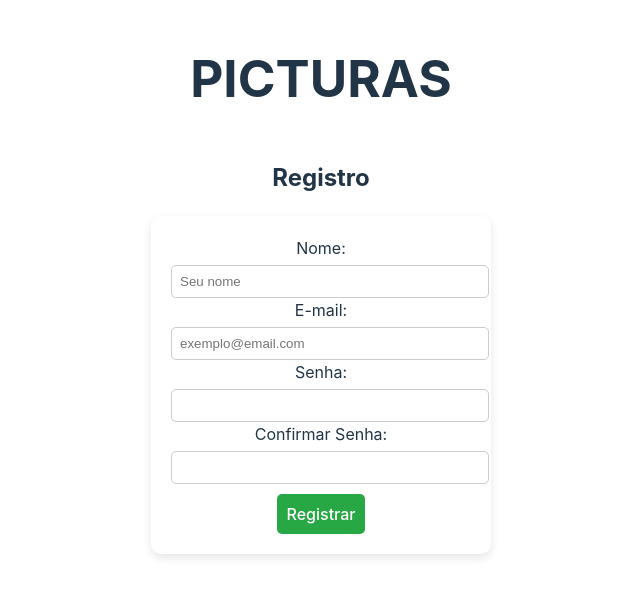
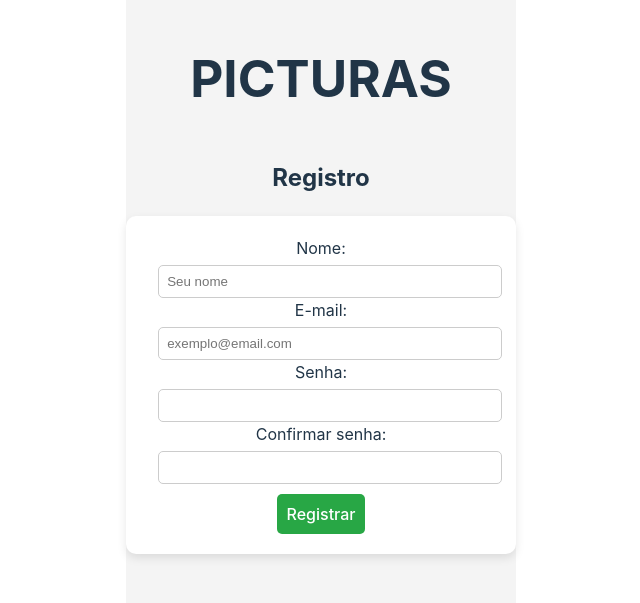
Before and after one commit to ajoaoalves/RAS, a Vue app in the folder frontend_src/pictuRAS-front/: page /register in a window 1280 px wide. Shown: the part 147-750 px from the top of the page, without its empty margins (319-959 px from the left). Built offline with nearby package versions, Linux system fonts and the light colour scheme.

Commit message:
Format fixes

```diff
--- a/frontend_src/pictuRAS-front/src/components/RegisterForm.vue
+++ b/frontend_src/pictuRAS-front/src/components/RegisterForm.vue
@@ -40,7 +40,7 @@
 
       <!-- Confirmar Senha -->
       <div>
-        <label for="confirmPassword" class="label">Confirmar Senha:</label>
+        <label for="confirmPassword" class="label">Confirmar senha:</label>
         <input
           v-model="confirmPassword"
           type="password"
--- a/frontend_src/pictuRAS-front/src/views/Register.vue
+++ b/frontend_src/pictuRAS-front/src/views/Register.vue
@@ -36,6 +36,7 @@ export default {
   align-items: center;
   justify-content: center;
   height: 100vh;
+  background-color: #f4f4f4;
 }
 
 .register-container {
@@ -43,6 +44,35 @@ export default {
   padding: 20px;
   border-radius: 10px;
   box-shadow: 0px 4px 10px rgba(0, 0, 0, 0.1);
-  width: 300px;
+  width: 350px;
+  display: flex;
+  flex-direction: column;
+  align-items: center;
+}
+
+.input-field {
+  width: 100%;
+  padding: 8px;
+  margin-top: 5px;
+  border: 1px solid #ccc;
+  border-radius: 5px;
+  text-align: center;
+}
+
+.register-button {
+  margin-top: 10px;
+  background-color: #28a745;
+  color: white;
+  padding: 10px;
+  border: none;
+  border-radius: 5px;
+  cursor: pointer;
+  width: 100%;
+}
+
+.error-message {
+  color: red;
+  margin-top: 5px;
+  text-align: center;
 }
 </style>
```
